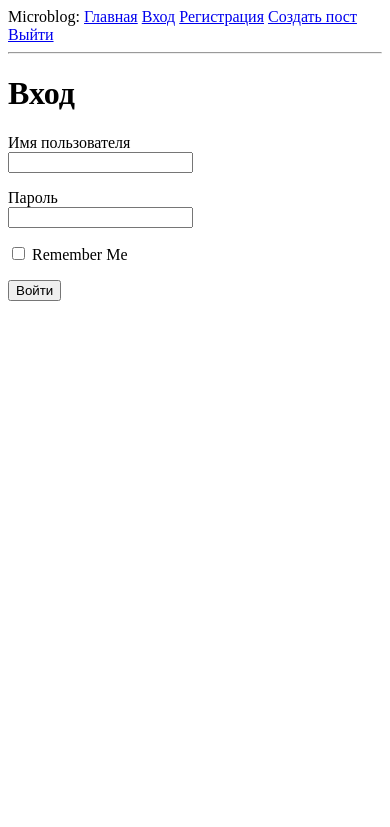
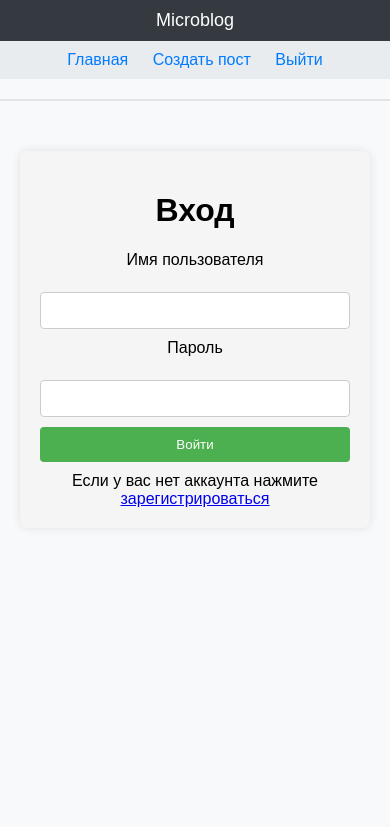
Before and after one commit to bondarevsa/microblog_fastapi, a FastAPI app: page /login in a window 390 px wide. Shown: the top 827 px of the page. Run offline with FastAPI, Linux system fonts and the light colour scheme; parts of the project's set-up code (start-up, migrations or seed data) failed here and were passed over.

Commit message:
frontend

```diff
--- a/app/routes.py
+++ b/app/routes.py
@@ -38,14 +38,14 @@ async def index(
 
     posts_with_avatars = []
     for post in posts:
-        posts_with_avatars.append((get_scaled_avatar(post[0].id, (120, 80), path='C:\\Users\\oxxxysemyon\\PycharmProjects\\microblog\\avatars\\posts'), post[0]))
+        posts_with_avatars.append((get_scaled_avatar(post[0].id, (360, 240), path='C:\\Users\\oxxxysemyon\\PycharmProjects\\microblog\\avatars\\posts'), post[0]))
 
     return templates.TemplateResponse(
         'index.html',
         {
             'request': request,
             'title': 'Home',
-            'user': user,
+            'current_user': current_user,
             'posts': posts,
             'posts_with_avatars': posts_with_avatars
         }
@@ -84,12 +84,12 @@ async def user(
 
 
 @app.get('/edit_profile')
-async def get_edit_profile(request: Request, user: User = Depends(current_user)):
+async def get_edit_profile(request: Request, current_user: User = Depends(current_user)):
     return templates.TemplateResponse(
         'edit_profile.html',
         {
             'request': request,
-            'user': user
+            'current_user': current_user
         }
     )
 
@@ -99,10 +99,10 @@ async def get_edit_profile(
     request: Request,
     username: str = Form(...),
     about_me: str = Form(...),
-    user: User = Depends(current_user),
+    current_user: User = Depends(current_user),
     session: AsyncSession = Depends(get_async_session)
 ):
-    stmt = update(User).where(User.id == user.id).values(username=username, about_me=about_me)
+    stmt = update(User).where(User.id == current_user.id).values(username=username, about_me=about_me)
     await session.execute(stmt)
     await session.commit()
 
@@ -110,7 +110,7 @@ async def get_edit_profile(
         'edit_profile.html',
         {
             'request': request,
-            'user': user,
+            'current_user': current_user,
             'after_edit': True
         }
     )
--- a/app/templates/base.html
+++ b/app/templates/base.html
@@ -1,24 +1,28 @@
-<html>
+<!DOCTYPE html>
+<html lang="en">
 <head>
     {% if title %}
         <title>{{ title }} - Microblog</title>
     {% else %}
         <title>Welcome to Microblog</title>
     {% endif %}
+    <link href="{{ url_for('static', path='styles.css') }}" rel="stylesheet">
 </head>
 <body>
-        <div>
-            Microblog:
+<header>
+    Microblog
+</header>
+<nav>
     <a href="/index/all">Главная</a>
-            <a href="/login">Вход</a>
-            <a href="/register">Регистрация</a>
+    {% if current_user %}
+    <a href="/user/{{current_user.username}}">Ваш профиль</a>
+    {% endif %}
     <a href="/create_post">Создать пост</a>
     <a href="/auth/logout">Выйти</a>
-            {% if current_user %}
-                <a href="{{ url_for('user', username=current_user.username) }}">Ваш профиль</a>
-            {% endif %}
+</nav>
+<hr>
+<div class="container">
+    {% block content %}{% endblock %}
 </div>
-        <hr>
-        {% block content %}{% endblock %}
 </body>
 </html>
--- a/app/templates/login.html
+++ b/app/templates/login.html
@@ -1,28 +1,25 @@
 {% extends "base.html" %}
 
 {% block content %}
+    <div class="login-container" align="center">
         <h1>Вход</h1>
         {% if error %}
-        {{error}}
+            <p class="error-message">{{ error }}</p>
         {% endif %}
         {% if after_register %}
-        {{after_register}}
+            <p class="success-message">{{ after_register }}</p>
         {% endif %}
-    <form method="post" action="/auth/login">
-        <p>
+        <form method="post" action="/auth/login" class="login-form">
+
                 <label for="username">Имя пользователя</label><br>
                 <input type="text" name="username" id="username" required>
-        </p>
-        <p>
+
                 <label for="password">Пароль</label><br>
                 <input type="password" name="password" id="password" required>
-        </p>
-        <p>
-            <input type="checkbox" name="remember_me" id="remember_me">
-            <label for="remember_me">Remember Me</label>
-        </p>
-        <p>
-            <input type="submit" value="Войти">
-        </p>
+
+                <input type="submit" value="Войти" class="login-button">
+
         </form>
+        Если у вас нет аккаунта нажмите <a href="/register" >зарегистрироваться</a>
+    </div>
 {% endblock %}
--- /dev/null
+++ b/static/styles.css
@@ -0,0 +1,300 @@
+body {
+    font-family: Arial, sans-serif;
+    margin: 0;
+    padding: 0;
+    background-color: #f8f9fa;
+}
+
+header {
+    background-color: #343a40;
+    color: white;
+    padding: 10px;
+    text-align: center;
+    font-size: 18px;
+}
+
+nav {
+    background-color: #e9ecef;
+    padding: 10px;
+    text-align: center;
+    font-size: 16px;
+}
+
+nav a {
+    margin: 0 10px;
+    color: #007bff;
+    text-decoration: none;
+}
+
+navv {
+
+    padding: 10px;
+    text-align: center;
+    font-size: 16px;
+}
+
+navv a {
+    margin: 0 10px;
+    color: black;
+    text-decoration: none;
+}
+
+nav a:hover {
+    text-decoration: underline;
+}
+
+hr {
+    border: 1px solid #dee2e6;
+    margin-top: 20px;
+    margin-bottom: 20px;
+}
+
+.container {
+    margin: 20px;
+}
+
+.post-form-container {
+    max-width: 400px;
+    margin: auto;
+    padding: 20px;
+    background-color: #f5f5f5;
+    border-radius: 8px;
+    box-shadow: 0 0 10px rgba(0, 0, 0, 0.1);
+}
+
+.post-form {
+    display: flex;
+    flex-direction: column;
+}
+
+label {
+    margin-bottom: 5px;
+}
+
+textarea {
+    resize: vertical;
+}
+
+.submit-button {
+    background-color: #4CAF50;
+    color: white;
+    padding: 10px 15px;
+    border: none;
+    border-radius: 4px;
+    cursor: pointer;
+}
+.profile-container {
+    max-width: 800px;
+    margin: auto;
+    margin-top: 50px;
+}
+
+.avatar-img {
+    width: 150px;
+    height: 150px;
+    border-radius: 50%;
+    margin-right: 20px;
+}
+
+.user-info {
+    vertical-align: top;
+}
+
+.edit-profile-link {
+    color: #3366cc;
+    text-decoration: none;
+}
+
+.follow-button {
+    background-color: #4CAF50;
+    color: white;
+    border: none;
+    padding: 10px 15px;
+    border-radius: 4px;
+    cursor: pointer;
+    margin-top: 10px;
+}
+
+.button-group {
+    display: flex;
+    gap: 10px;
+}
+
+.followers-button,
+.following-button {
+    flex-grow: 1;
+    background-color: #3366cc; /* Новый цвет кнопок */
+    color: white;
+    border: none;
+    padding: 10px 15px;
+    border-radius: 4px;
+    cursor: pointer;
+    margin-top: 10px;
+}
+
+.unfollow {
+    background-color: red;
+}
+
+.follow {
+    background-color: green;
+}
+
+.post-container {
+    margin-top: 20px;
+    padding: 20px;
+    background-color: #e4e4e4;
+    border-radius: 8px;
+    box-shadow: 0 0 10px rgba(0, 0, 0, 0.1);
+}
+
+.post-header {
+    font-size: 18px;
+    margin-bottom: 10px;
+}
+
+.post-body {
+    font-size: 14px;
+    margin-bottom: 10px;
+}
+
+.post-info {
+    font-size: 12px;
+    color: #808080;
+}
+
+hr {
+    border-color: #e4e4e4;
+}
+
+        .user-list-container {
+    max-width: 400px;
+    margin: auto;
+    margin-top: 20px;
+    padding: 10px;
+    background-color: #f5f5f5;
+    border-radius: 8px;
+    box-shadow: 0 0 10px rgba(0, 0, 0, 0.1);
+}
+
+.user-list-item {
+    display: flex;
+    align-items: center;
+    margin-bottom: 10px;
+}
+
+.user-avatar {
+    width: 40px;
+    height: 40px;
+    border-radius: 50%;
+    margin-right: 10px;
+}
+
+.user-username {
+    font-size: 16px;
+    font-weight: bold;
+}
+        .login-container {
+    max-width: 400px;
+    margin: auto;
+    margin-top: 50px;
+    padding: 20px;
+    background-color: #f5f5f5;
+    border-radius: 8px;
+    box-shadow: 0 0 10px rgba(0, 0, 0, 0.1);
+}
+
+.login-form {
+    display: flex;
+    flex-direction: column;
+}
+
+label {
+    margin-bottom: 5px;
+    display: block;
+}
+
+input {
+    padding: 10px;
+    margin-bottom: 10px;
+    box-sizing: border-box;
+    border: 1px solid #ccc;
+    border-radius: 4px;
+}
+
+.checkbox-label {
+    display: flex;
+    align-items: center;
+}
+
+.login-button {
+    background-color: #4CAF50;
+    color: white;
+    padding: 10px 15px;
+    border: none;
+    border-radius: 4px;
+    cursor: pointer;
+}
+
+.error-message {
+    color: red;
+}
+
+.success-message {
+    color: green;
+}
+        .comment-container {
+    margin-top: 20px;
+}
+
+.comment-table {
+    width: 100%;
+    background-color: rgb(228, 228, 228);
+    border-radius: 8px;
+    box-shadow: 0 0 10px rgba(0, 0, 0, 0.1);
+}
+
+.comment-row {
+    border-bottom: 1px solid #e4e4e4;
+}
+
+.comment-avatar {
+    width: 40px;
+    height: 40px;
+    border-radius: 50%;
+    margin-right: 10px;
+}
+
+.comment-username {
+    font-weight: bold;
+    text-decoration: none;
+    color: #3366cc;
+}
+        .post-container {
+    margin-top: 20px;
+}
+
+.post {
+    display: flex;
+    border: 1px solid #e4e4e4;
+    border-radius: 8px;
+    padding: 10px;
+    margin-bottom: 10px;
+}
+
+.post-avatar {
+    width: 40px;
+    height: 40px;
+    border-radius: 50%;
+    margin-right: 10px;
+}
+
+.post-content {
+    flex-grow: 1;
+}
+
+.post-author {
+    font-weight: bold;
+    text-decoration: none;
+    color: #3366cc;
+}
```
Also changed, not shown: app/__init__.py (+9 -0 lines), app/templates/_comment.html (+13 -7 lines), app/templates/_post.html (+9 -6 lines), app/templates/_user_for_list_of_users.html (+6 -6 lines), app/templates/create_post.html (+7 -4 lines), app/templates/edit_profile.html (+14 -16 lines), app/templates/index.html (+25 -17 lines), app/templates/post.html (+17 -20 lines), app/templates/register.html (+14 -11 lines), app/templates/user.html (+18 -9 lines). Lines whose indentation alone changed are shown as unchanged.
